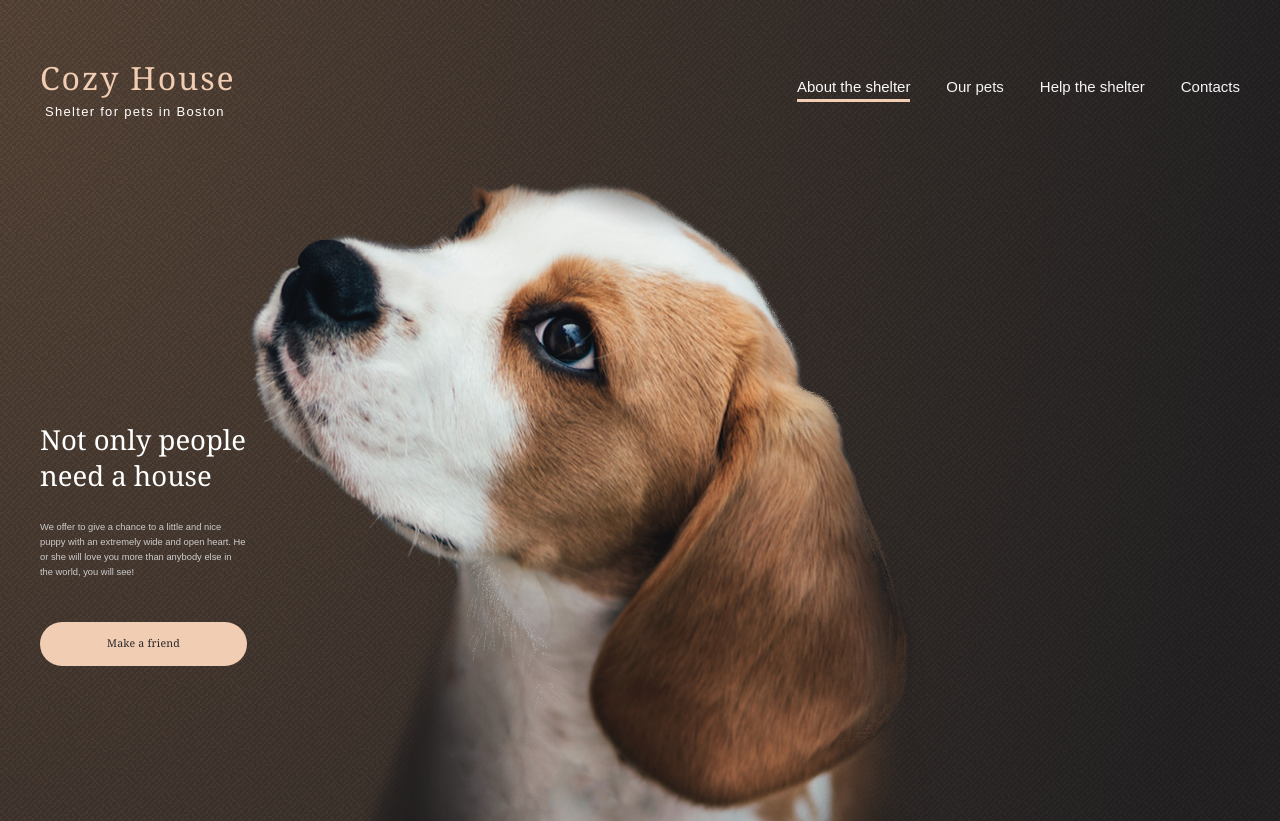
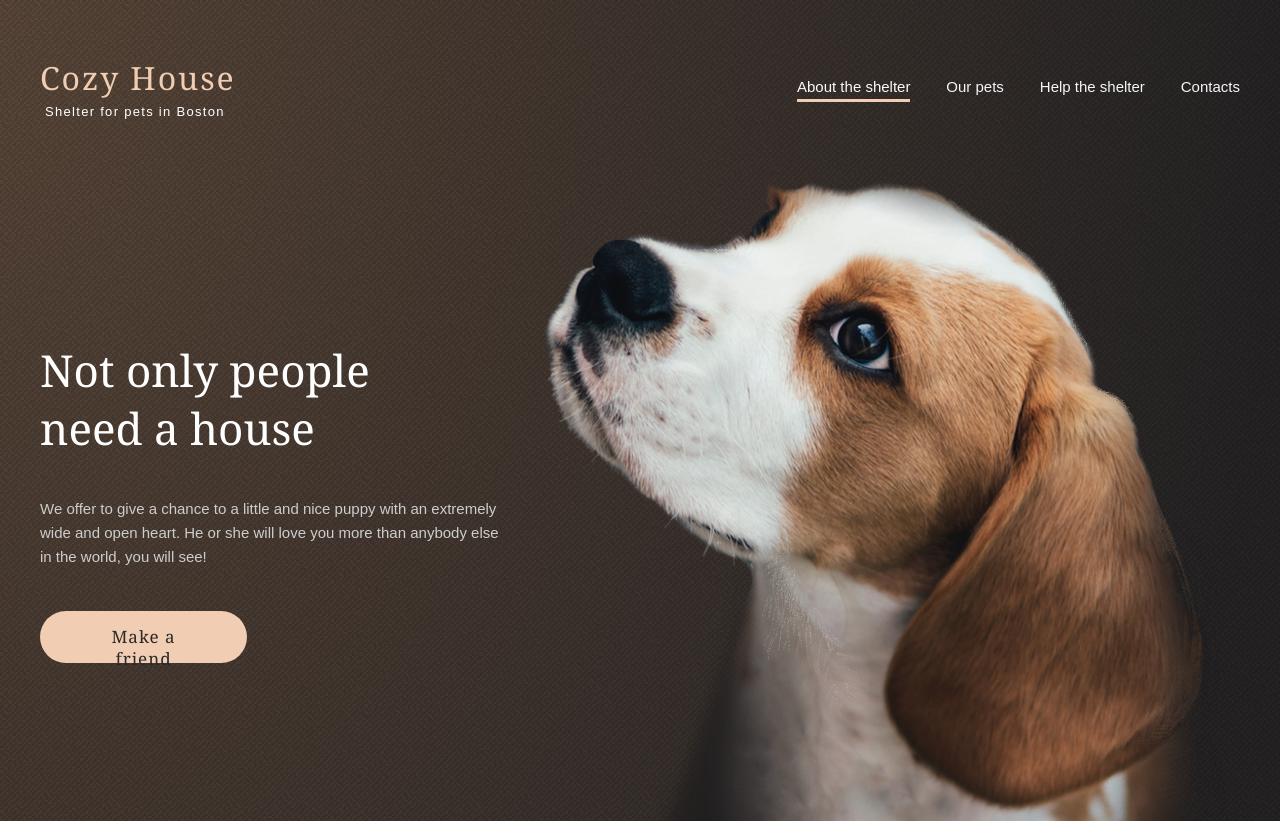
Before and after one commit to YauhenDavidovich/rsschool2020-2021, a plain HTML site: page shelter/pages/main/main.html in a window 1280 px wide. Shown: the top 821 px of the page. Drawn offline with Linux system fonts and the light colour scheme.

Commit message:
feat: align main page banner

```diff
--- a/shelter/pages/main/main.html
+++ b/shelter/pages/main/main.html
@@ -45,7 +45,7 @@
                 <div class="start-screen__content">
                     <div class="content-section">
                         <h2 class="content-section__title">
-                            Not only people need a house
+                            Not only people<br>need a house
                         </h2>
                         <p class="content-section__subtitle">
                             We offer to give a chance to a little and nice puppy with an extremely wide and open heart.
--- a/shelter/pages/main/style.scss
+++ b/shelter/pages/main/style.scss
@@ -133,83 +133,7 @@ a {
 }
 
 
-
-
-
-
-
-
-
-// .header {
-//     width: 100vw;
-//     position: absolute;
-//     top: 60px;
-// }
-
-
-// .logo {
-//     display: flex;
-//     flex-direction: column;
-// }
-
-// .logo__title {
-//     font-family: Georgia;
-//     font-size: 2rem;
-//     font-weight: 400;
-//     line-height: 110%;
-//     align-items: center;
-//     letter-spacing: 0.12rem;
-//     color: $color-primary;
-// }
-
-// .logo__subtitle {
-//     font-family: Arial;
-//     font-size: 0.8125rem;
-//     font-weight: 400;
-//     line-height: 110%;
-//     letter-spacing: 10%;
-//     color: $color-light-xl;
-//     text-align: center;
-// }
-
-// .menu {
-//     width: 27.6875rem;
-//     display: flex;
-// }
-
-// .list {
-//     display: flex;
-//     justify-content: space-between;
-//     width: 100%;
-//     margin: 0;
-//     padding: 0;
-//     list-style-type: none;
-// }
-
-// .list__item {
-//     display: flex;
-//     align-items: center;
-// }
-
-// .list__link {
-//     font-family: Arial;
-//     font-weight: 400;
-//     font-size: 15px;
-//     line-height: 160%;
-//     color: $color-light-l;
-// }
-
-// .list__link-active {
-//     color: $color-light-s;
-//     border-bottom: solid 3px $color-primary;
-// }
-
-// .list__link:hover {
-//     color: $color-light-s;
-//     cursor: pointer;
-// }
-
-
+//Banner
 .main {
     display: flex;
     flex-direction: column;
@@ -218,7 +142,7 @@ a {
 
 .start-screen {
     display: flex;
-    padding-top: 180px;
+    padding-top: 18rem;
     background: url(../../assets/images/noise_transparent@2x.png), radial-gradient(100% 215.42% at 0% 0%, #5B483A 0%, #262425 100%), #211F20;
 }
 
@@ -226,15 +150,16 @@ a {
     display: flex;
     justify-content: space-between;
     width: 100%;
-    max-width: 75rem;
+    max-width: 120rem;
 }
 
 .content-section {
     display: flex;
     flex-direction: column;
     justify-content: center;
-    max-width: 28.75rem;
+    max-width: 46rem;
     width: 100%;
+    padding-bottom: 8.3rem;
 }
 
 
@@ -242,7 +167,7 @@ a {
     font-family: Georgia;
     font-style: normal;
     font-weight: normal;
-    font-size: 2.75rem;
+    font-size: 4.4rem;
     line-height: 130%;
     color: $color-light-xl;
 }
@@ -251,24 +176,25 @@ a {
     font-family: Arial;
     font-style: normal;
     font-weight: normal;
-    margin-top: 2.625rem;
-    font-size: 0.9375rem;
+    margin-top: 4rem;
+    font-size: 1.5rem;
     line-height: 160%;
     color: $color-dark-s;
 }
 
 .content-section__button {
-    width: 207px;
-    border-radius: 100px;
-    margin-top: 42px;
-    padding: 15px 45px;
+    width: 20.7rem;
+    height: 5.2rem;
+    border-radius: 10rem;
+    margin-top: 4.2rem;
+    padding: 1.5rem 4.5rem;
     background-color: $color-primary;
     border: none;
     font-family: Georgia;
     font-weight: 400;
-    font-size: 1.0625rem;
+    font-size: 1.7rem;
     line-height: 130%;
-    letter-spacing: 0.02rem;
+    letter-spacing: 0.1003rem;
     color: $color-dark-3xl;
 }
 
```
Also changed, not shown: shelter/pages/main/style.css, 1 other file.
